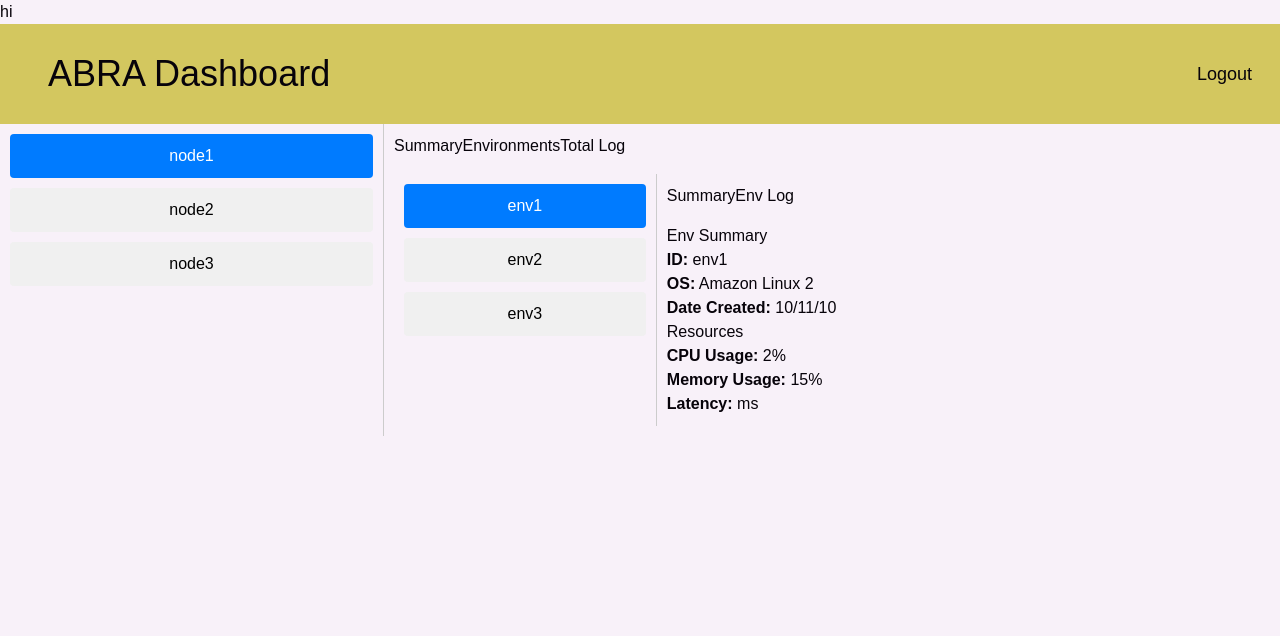
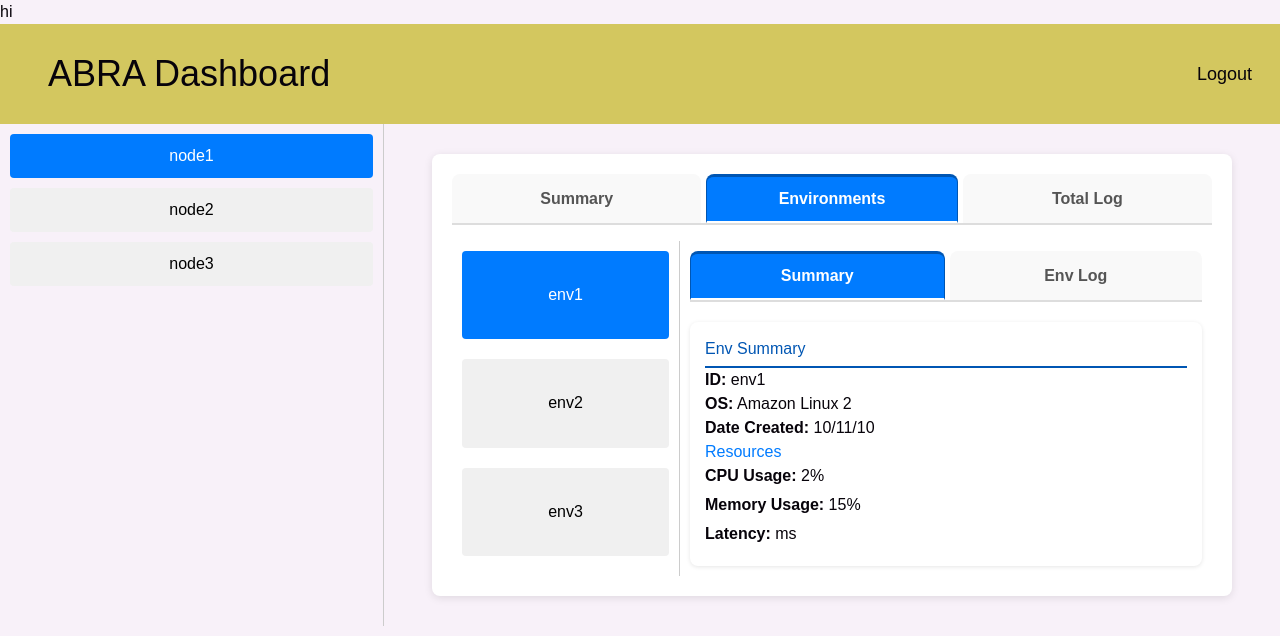
Before and after one commit to ABRATools/ABRA, a React (Vite) app in the folder frontend/: page /dashboard in a window 1280 px wide. Both pictures are taken after a click on the button "Environments". Shown: the top 636 px of the page. Built offline with nearby package versions, Linux system fonts and the light colour scheme.

Commit message:
added initial stylings for the components (node/env selection, tab selection, info display)

```diff
--- a/frontend/src/components/Dashboarding/EnvironentSelect.tsx
+++ b/frontend/src/components/Dashboarding/EnvironentSelect.tsx
@@ -7,6 +7,8 @@ Description: Select which environment to look at (probably can save some logic f
 
 import React, { useState } from "react";
 import EnvironmentSubSelect from "./EnvironmentSubSelect";
+import "../../styles/dashboard.css";
+
 
 export default function EnvironmentSelect( { environments }) {
 
@@ -16,7 +18,7 @@ export default function EnvironmentSelect( { environments }) {
         <>
         <div style={{ display: 'flex', flexDirection: 'row', width: '100%' }}>
             {/* Left Side - Node Buttons */}
-            <div style={{ width: '30%', padding: '10px', borderRight: '1px solid #ccc' }}>
+            <div className="environment-buttons" style={{ width: '30%', padding: '10px', borderRight: '1px solid #ccc' }}>
                 {environments.map((env) => (
                     <button
                         key={env.id}
--- a/frontend/src/components/Dashboarding/EnvironmentLogs.tsx
+++ b/frontend/src/components/Dashboarding/EnvironmentLogs.tsx
@@ -6,6 +6,7 @@ Description: Show logs for that environment. Right now just passes to NodeLogs b
 */
 
 import NodeLogs from "./NodeLogs";
+import "../../styles/dashboard.css";
 
 export default function EnvironmentLogs({ envData }) {
 
--- a/frontend/src/components/Dashboarding/EnvironmentSubSelect.tsx
+++ b/frontend/src/components/Dashboarding/EnvironmentSubSelect.tsx
@@ -8,6 +8,7 @@ Description: Shows what can be viewed for an environment
 import React, { useState } from "react";
 import EnvironmentLogs from "./EnvironmentLogs";
 import EnvironmentSummary from "./EnvironmentSummary";
+import "../../styles/dashboard.css";
 
 export default function NodeSubSelect({ envData }) {
 
@@ -30,10 +31,20 @@ export default function NodeSubSelect({ envData }) {
         <>
         <div>
             {/* Menu for selecting different views */}
-            <div style={{ display: 'flex', marginBottom: '1rem' }}>
-                <button onClick={() => setSelectedMenu('Summary')}>Summary</button>
+            <div className="tab-buttons" style={{ display: 'flex', marginBottom: '1rem' }}>
+                <button
+                    onClick={() => setSelectedMenu('Summary')}
+                    className={selectedMenu === 'Summary' ? 'active' : ''}
+                >
+                    Summary
+                </button>
                 {/* <button onClick={() => setSelectedMenu('Environments')}>Environments</button> */}
-                <button onClick={() => setSelectedMenu('Env Log')}>Env Log</button>
+                <button
+                    onClick={() => setSelectedMenu('Env Log')}
+                    className={selectedMenu === 'Env Log' ? 'active' : ''}
+                >
+                    Env Log
+                </button>
             </div>
 
             {/* Render the selected view */}
--- a/frontend/src/components/Dashboarding/EnvironmentSummary.tsx
+++ b/frontend/src/components/Dashboarding/EnvironmentSummary.tsx
@@ -5,11 +5,13 @@ File: EnvironmentSummary.tsx
 Description: same as node summary but with env in the title jaja
 */
 
+import "../../styles/dashboard.css";
+
 export default function EnvironmentSummary({ envData }) {
 
     return (
         <>
-            <div>
+            <div className="environment-details">
                 <h2>Env Summary</h2>
                 <p><strong>ID:</strong> {envData.id}</p>
                 <p><strong>OS:</strong> {envData.os}</p>
--- a/frontend/src/components/Dashboarding/NodeLogs.tsx
+++ b/frontend/src/components/Dashboarding/NodeLogs.tsx
@@ -4,6 +4,8 @@ Date: 11/6/24
 File: NodeLogs.tsx
 Description: Show all logs of that node
 */
+
+import "../../styles/dashboard.css";
 
 export default function NodeLogs({ nodeData }) {
 
--- a/frontend/src/components/Dashboarding/NodeSelect.tsx
+++ b/frontend/src/components/Dashboarding/NodeSelect.tsx
@@ -8,6 +8,8 @@ Description: Node Select Component (for selecting a node to focus on)
 // imports
 import React, { useState } from 'react';
 import NodeSubSelect from "./NodeSubSelect";
+import "../../styles/dashboard.css";
+
 
 export default function NodeSelect() {
 
--- a/frontend/src/components/Dashboarding/NodeSubSelect.tsx
+++ b/frontend/src/components/Dashboarding/NodeSubSelect.tsx
@@ -10,6 +10,7 @@ import React, { useState } from 'react';
 import NodeSummary from "./NodeSummary";
 import EnvironmentSelect from "./EnvironentSelect";
 import NodeLogs from "./NodeLogs";
+import "../../styles/dashboard.css";
 
 export default function NodeSubSelect({ nodeData }) {
 
@@ -30,12 +31,27 @@ export default function NodeSubSelect({ nodeData }) {
 
     return (
         <>
-        <div>
+        <div className="node-sub-select">
             {/* Menu for selecting different views */}
-            <div style={{ display: 'flex', marginBottom: '1rem' }}>
-                <button onClick={() => setSelectedMenu('Summary')}>Summary</button>
-                <button onClick={() => setSelectedMenu('Environments')}>Environments</button>
-                <button onClick={() => setSelectedMenu('Total Log')}>Total Log</button>
+            <div className="tab-buttons" style={{ display: 'flex', marginBottom: '1rem' }}>
+                <button
+                    onClick={() => setSelectedMenu('Summary')}
+                    className={selectedMenu === 'Summary' ? 'active' : ''}
+                >
+                    Summary
+                </button>
+                <button
+                    onClick={() => setSelectedMenu('Environments')}
+                    className={selectedMenu === 'Environments' ? 'active' : ''}
+                >
+                    Environments
+                </button>
+                <button
+                    onClick={() => setSelectedMenu('Total Log')}
+                    className={selectedMenu === 'Total Log' ? 'active' : ''}
+                >
+                    Total Log
+                </button>
             </div>
 
             {/* Render the selected view */}
--- a/frontend/src/components/Dashboarding/NodeSummary.tsx
+++ b/frontend/src/components/Dashboarding/NodeSummary.tsx
@@ -6,10 +6,11 @@ Description: Shows what summary data can be seen for a node
 */
 
 // import { Node } from "../../types/node";
+import "../../styles/dashboard.css";
 
 export default function NodeSummary({ nodeData }) {
     return (
-        <div>
+        <div className="summary">
             <h2>Node Summary</h2>
             <p><strong>ID:</strong> {nodeData.id}</p>
             <p><strong>OS:</strong> {nodeData.os}</p>
--- /dev/null
+++ b/frontend/src/styles/dashboard.css
@@ -0,0 +1,143 @@
+/* General Reset */
+body {
+    margin: 0;
+    font-family: Arial, sans-serif;
+    background-color: #f4f4f4;
+    color: #333;
+}
+
+/* NodeSubSelect Container */
+.node-sub-select {
+    padding: 20px;
+    background-color: #fff;
+    border-radius: 8px;
+    box-shadow: 0 2px 8px rgba(0, 0, 0, 0.1);
+    margin: 20px auto;
+    max-width: 800px;
+}
+
+/* Tab Button Container */
+.tab-buttons {
+    display: flex;
+    justify-content: space-between;
+    margin-bottom: 20px;
+    border-bottom: 2px solid #ddd;
+}
+
+/* Tab Buttons */
+.tab-buttons button {
+    flex: 1;
+    background-color: #f9f9f9;
+    border: none;
+    padding: 10px 20px;
+    cursor: pointer;
+    font-size: 1rem;
+    font-weight: bold;
+    color: #555;
+    transition: all 0.3s ease;
+    border-radius: 8px 8px 0 0;
+    border-bottom: none;
+}
+
+.tab-buttons button:not(:last-child) {
+    margin-right: 5px;
+}
+
+.tab-buttons button.active {
+    background-color: #007bff;
+    color: white;
+    border-top: 3px solid #0056b3;
+    border-left: 1px solid #0056b3;
+    border-right: 1px solid #0056b3;
+    border-bottom: 2px solid white;
+}
+
+.tab-buttons button:hover {
+    background-color: #e1e1e1;
+    color: #333;
+}
+
+/* Content Sections for SubSelect */
+.subselect-content {
+    padding: 15px;
+    background-color: #f9f9f9;
+    border-radius: 0 0 8px 8px;
+    box-shadow: 0 1px 4px rgba(0, 0, 0, 0.1);
+    min-height: 200px;
+}
+
+/* Section Title Styling */
+h2 {
+    font-size: 1.8rem;
+    margin-bottom: 10px;
+    color: #0056b3;
+    border-bottom: 2px solid #0056b3;
+    padding-bottom: 5px;
+}
+
+h3, h4 {
+    margin-top: 20px;
+    color: #007bff;
+}
+
+/* Summary Section */
+.summary, .environment-details {
+    margin-top: 20px;
+    padding: 15px;
+    background-color: #fff;
+    border-radius: 8px;
+    box-shadow: 0 1px 4px rgba(0, 0, 0, 0.1);
+}
+
+/* Button list for environments */
+.environment-buttons {
+    display: flex;
+    flex-wrap: wrap;
+    gap: 10px;
+}
+
+.environment-buttons button {
+    flex: 1 1 auto;
+    background-color: #007bff;
+    color: white;
+    border: none;
+    border-radius: 5px;
+    padding: 10px 15px;
+    cursor: pointer;
+    transition: background-color 0.3s ease;
+}
+
+.environment-buttons button:hover {
+    background-color: #0056b3;
+}
+
+.environment-buttons button.active {
+    background-color: #0056b3;
+}
+
+/* Environment Details Section */
+.environment-details ul {
+    padding: 0;
+    list-style: none;
+}
+
+.environment-details ul li {
+    margin-bottom: 5px;
+}
+
+/* Responsive Design */
+@media (max-width: 768px) {
+    .node-sub-select {
+        padding: 15px;
+        max-width: 90%;
+    }
+
+    .tab-buttons button {
+        font-size: 0.9rem;
+        padding: 8px 12px;
+    }
+
+    .subselect-content {
+        min-height: 150px;
+    }
+}
```
Also changed, not shown: frontend/src/styles/Dashboarding/test.css (deleted), 1 other file (tests, documents, lock files or other folders).
